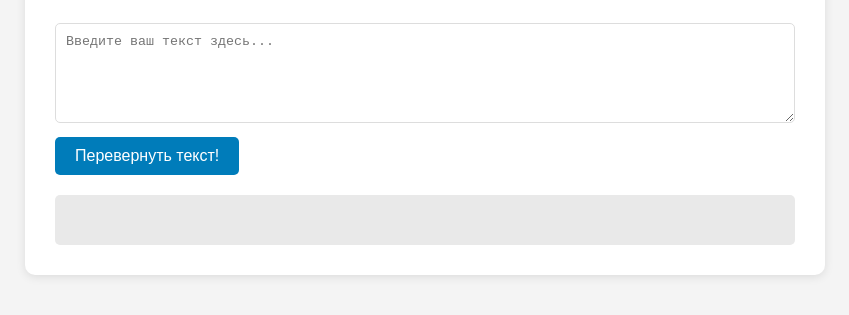
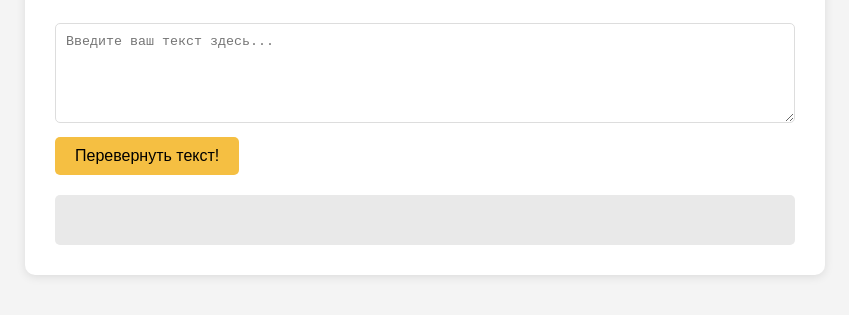
Before and after one commit to RinderaGraem/rinderagraem.github.io, a plain HTML site: page index.html in a window 1280 px wide. Shown: the part 151-466 px from the top of the page, without its empty margins (215-1064 px from the left). Drawn offline with Linux system fonts and the light colour scheme.

Commit message:
Тест 2

```diff
--- a/style.css
+++ b/style.css
@@ -24,8 +24,8 @@ textarea {
 }
 
 button {
-    background-color: #007cba;
-    color: white;
+    background-color: #f5bf42;
+    color: black;
     padding: 10px 20px;
     border: none;
     border-radius: 5px;
```
